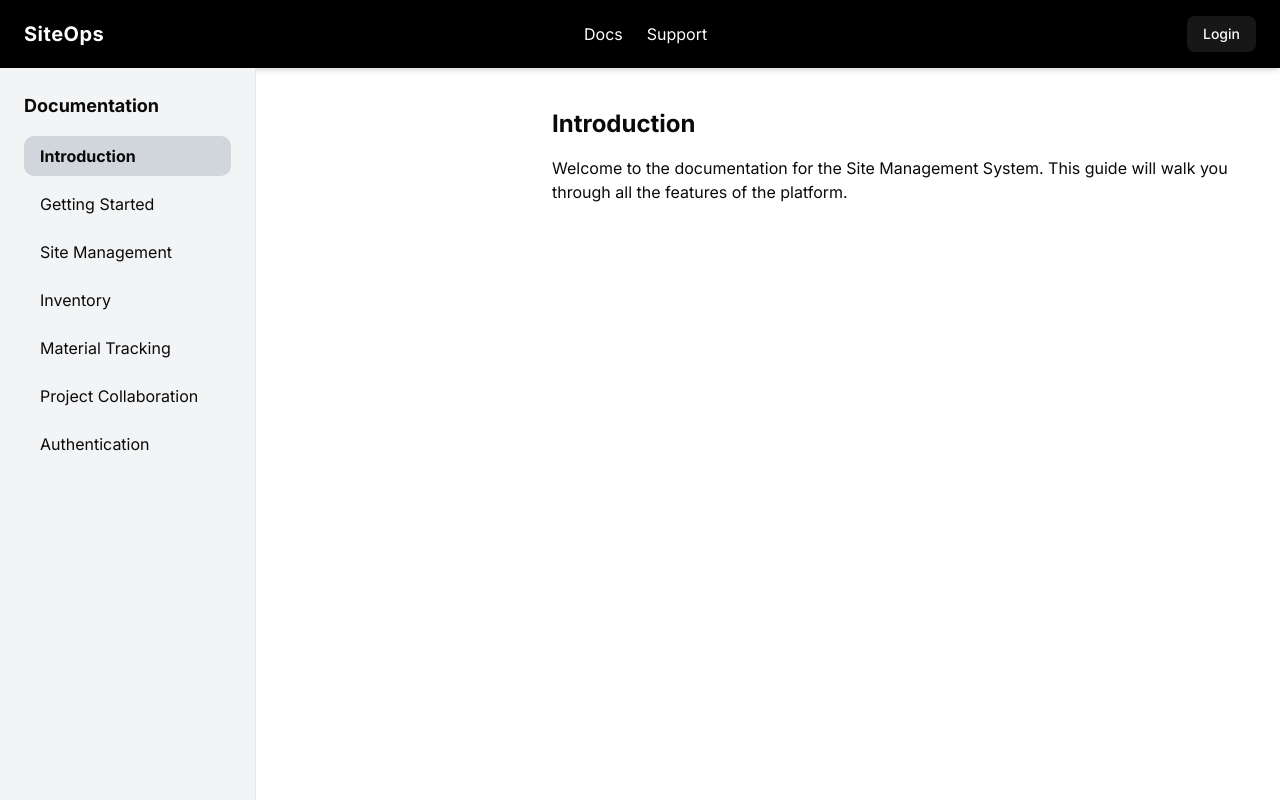
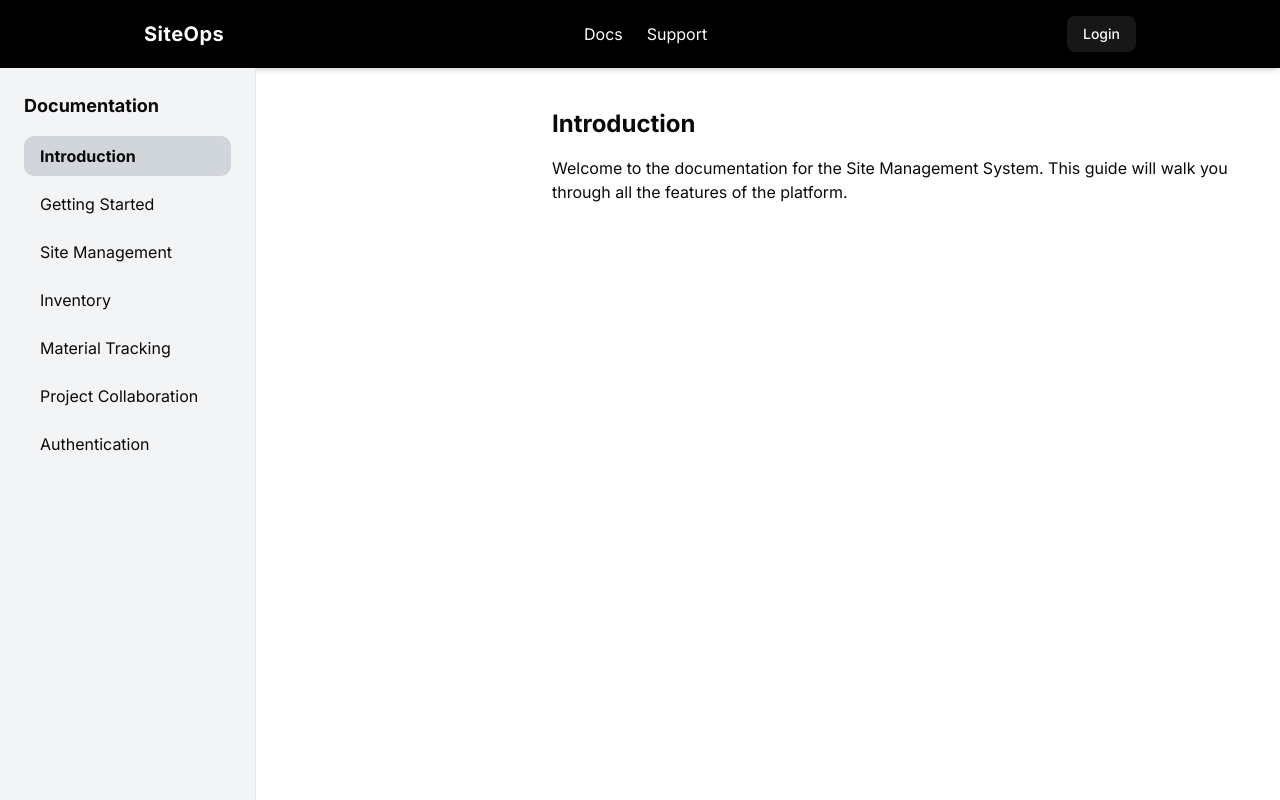
Before and after one commit to friedavocadoes/SiteOps, a Next.js app: page /docs in a window 1280 px wide. Shown: the top 800 px of the page. Built offline with nearby package versions, Linux system fonts and the light colour scheme; no server answers.

Commit message:
navbar adjustment

```diff
--- a/src/components/Navbar.tsx
+++ b/src/components/Navbar.tsx
@@ -21,7 +21,7 @@ export default function Navbar() {
   };
 
   return (
-    <nav className="flex items-center justify-between p-4 px-6 bg-black text-white shadow-md">
+    <nav className="flex items-center justify-between p-4 px-6 md:px-36 bg-black text-white shadow-md">
       {/* Left - Logo */}
       <Link
         href={user ? "/" : "/home"}
```
